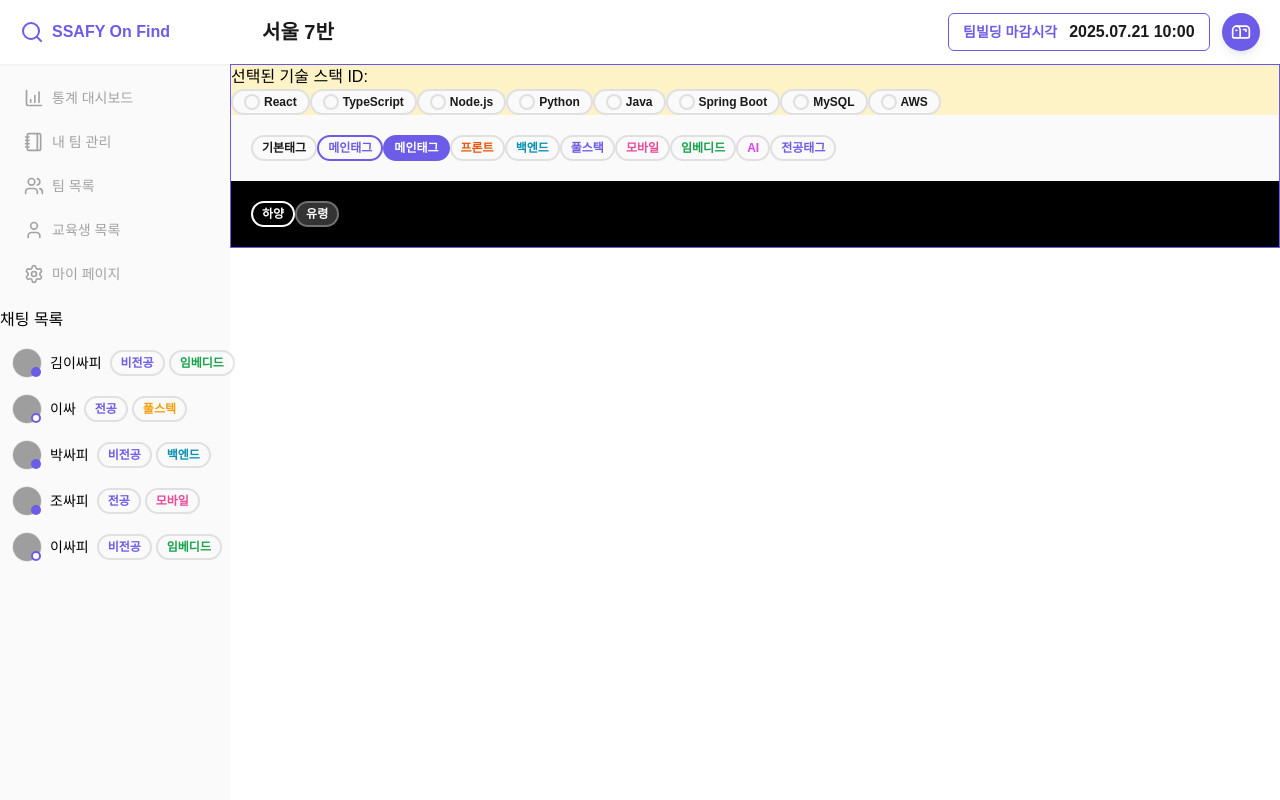
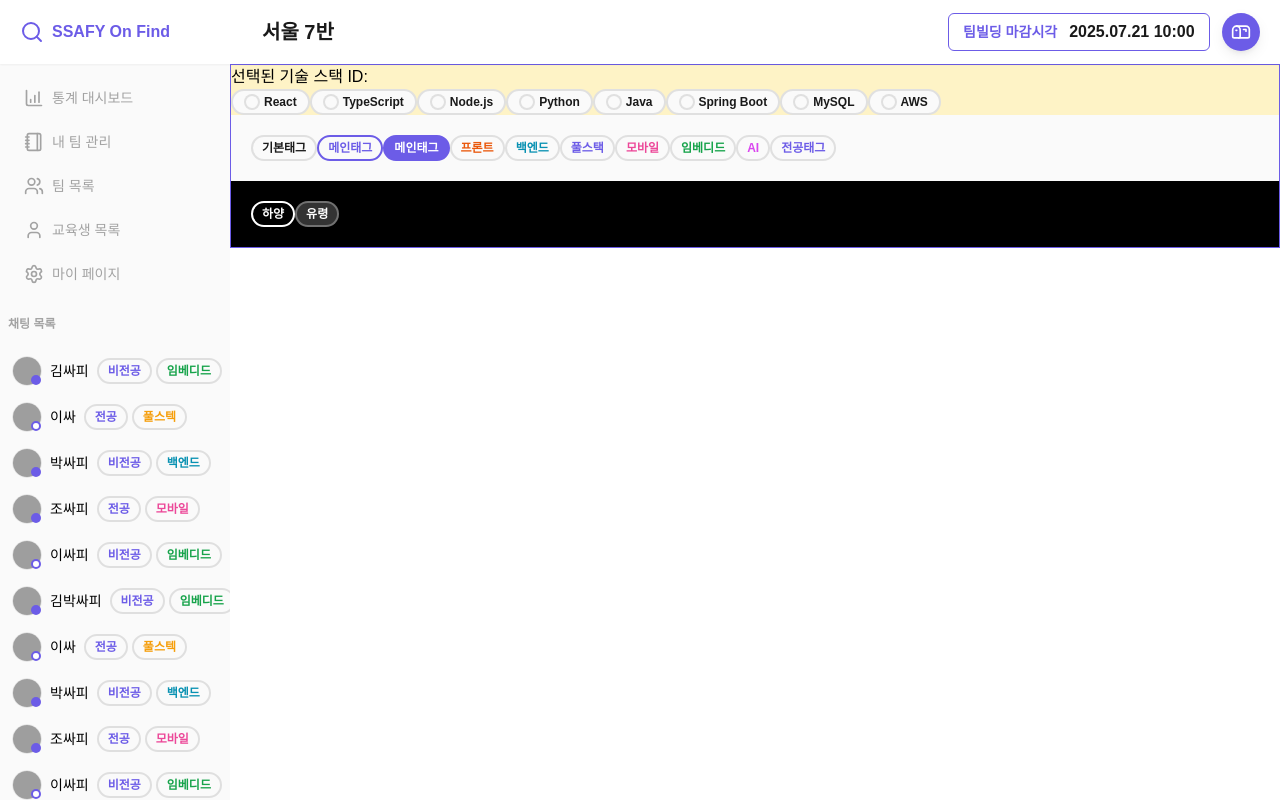
Before and after one commit to SSAFY-on-Find/SSAFY-on-Find, a React (Vite) app in the folder FE/: page /component-test in a window 1280 px wide. Built offline with nearby package versions, Linux system fonts and the light colour scheme; grey boxes are pictures that could not be loaded; a web font is replaced by a local one.

Commit message:
feat: 채팅목록 overflow-y-scroll

```diff
--- a/FE/src/components/molecules/ChatList.tsx
+++ b/FE/src/components/molecules/ChatList.tsx
@@ -23,7 +23,17 @@ function ChatListItem({ name, major, position, hasTeam }: IChatUser) {
 function ChatList() {
   return (
     <div className="flex w-full flex-col items-start gap-2 px-2 py-3 whitespace-nowrap">
-      <ChatListItem name={"김이싸피"} major={"비전공"} position={"임베디드"} hasTeam={true} />
+      <ChatListItem name={"김싸피"} major={"비전공"} position={"임베디드"} hasTeam={true} />
+      <ChatListItem name={"이싸"} major={"전공"} position={"풀스텍"} hasTeam={false} />
+      <ChatListItem name={"박싸피"} major={"비전공"} position={"백엔드"} hasTeam={true} />
+      <ChatListItem name={"조싸피"} major={"전공"} position={"모바일"} hasTeam={true} />
+      <ChatListItem name={"이싸피"} major={"비전공"} position={"임베디드"} hasTeam={false} />
+      <ChatListItem name={"김박싸피"} major={"비전공"} position={"임베디드"} hasTeam={true} />
+      <ChatListItem name={"이싸"} major={"전공"} position={"풀스텍"} hasTeam={false} />
+      <ChatListItem name={"박싸피"} major={"비전공"} position={"백엔드"} hasTeam={true} />
+      <ChatListItem name={"조싸피"} major={"전공"} position={"모바일"} hasTeam={true} />
+      <ChatListItem name={"이싸피"} major={"비전공"} position={"임베디드"} hasTeam={false} />
+      <ChatListItem name={"김싸피"} major={"비전공"} position={"임베디드"} hasTeam={true} />
       <ChatListItem name={"이싸"} major={"전공"} position={"풀스텍"} hasTeam={false} />
       <ChatListItem name={"박싸피"} major={"비전공"} position={"백엔드"} hasTeam={true} />
       <ChatListItem name={"조싸피"} major={"전공"} position={"모바일"} hasTeam={true} />
--- a/FE/src/layout/SideBar.tsx
+++ b/FE/src/layout/SideBar.tsx
@@ -4,9 +4,11 @@ function SideBar() {
   return (
     <aside className="bg-background fixed top-[64px] left-0 flex h-[calc(100vh-64px)] w-[230px] flex-col">
       <Nav />
-      <div>
-        채팅 목록
-        <ChatList />
+      <div className="flex min-h-0 flex-1 flex-col">
+        <div className="text-subtext px-2 py-2 text-xs font-semibold">채팅 목록</div>
+        <div className="min-h-0 flex-1 overflow-x-hidden overflow-y-auto">
+          <ChatList />
+        </div>
       </div>
     </aside>
   )
```
